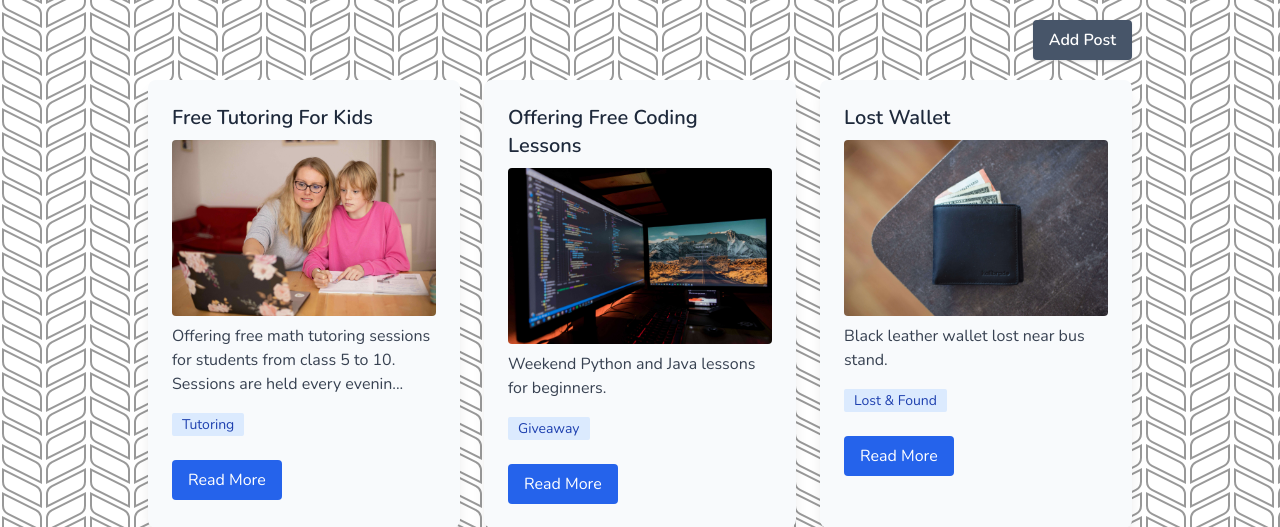
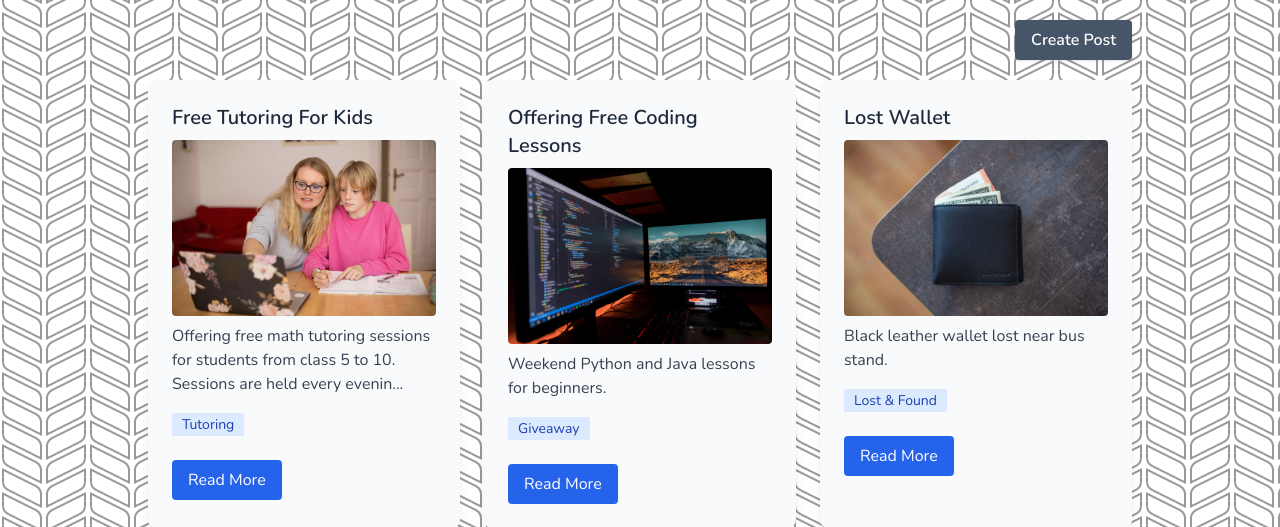
Before and after one commit to pankajsagvekar/neighbor-help, a Flask app: page /posts in a window 1280 px wide. Shown: the part 60-587 px from the top of the page. Run offline with Flask 3, Linux system fonts and the light colour scheme; data comes from the database, SQL or seed files in the repository; some libraries are stand-ins or nearby versions.

Commit message:
added screenshots and did minor changes

```diff
--- a/templates/posts.html
+++ b/templates/posts.html
@@ -5,11 +5,11 @@
 {% block content %}
 <section class="mt-20 flex justify-end px-5 max-w-screen-lg mx-auto">
     <button class="bg-slate-600 hover:bg-mint-600 text-white font-semibold py-2 px-4 rounded shadow"
-        onclick="openModal()">Add Post</button>
+        onclick="openModal()">Create Post</button>
 
     <div id="myModal" class="fixed inset-0 bg-black bg-opacity-50 flex items-center justify-center z-50 hidden">
         <div id="modalBox" class="bg-white rounded-lg shadow-lg p-6 w-11/12 max-w-md transform scale-75 opacity-0 transition-all duration-300 relative">
-            <h2 class="text-xl font-semibold mb-4">Add Post</h2>
+            <h2 class="text-xl font-semibold mb-4">Create Post</h2>
             <form action="/add_post" method="POST" enctype="multipart/form-data" class="space-y-4">
                 <div>
                     <label for="title" class="block text-sm font-medium text-gray-700">Title</label>
```
Also changed, not shown: README.md, 3 other files.
